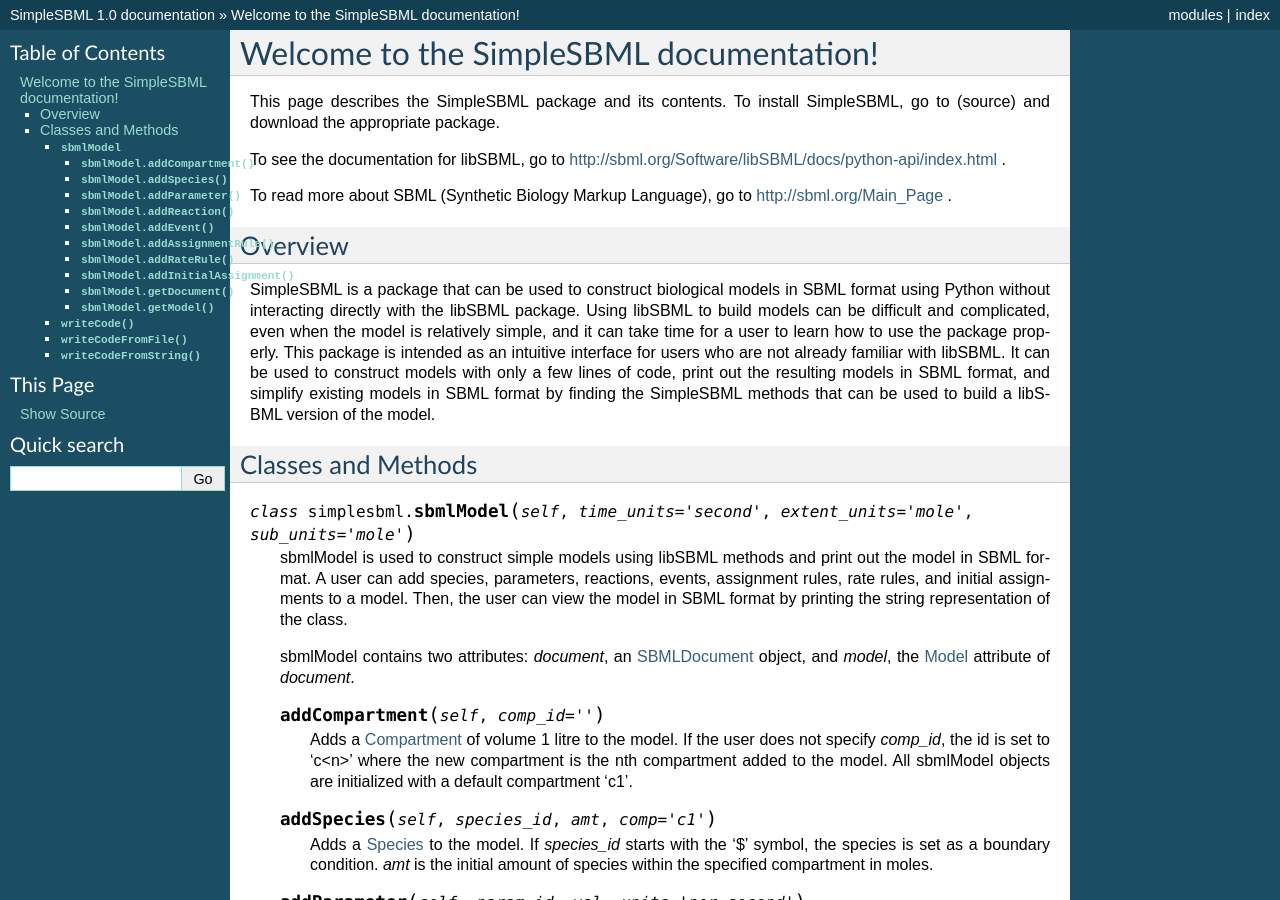
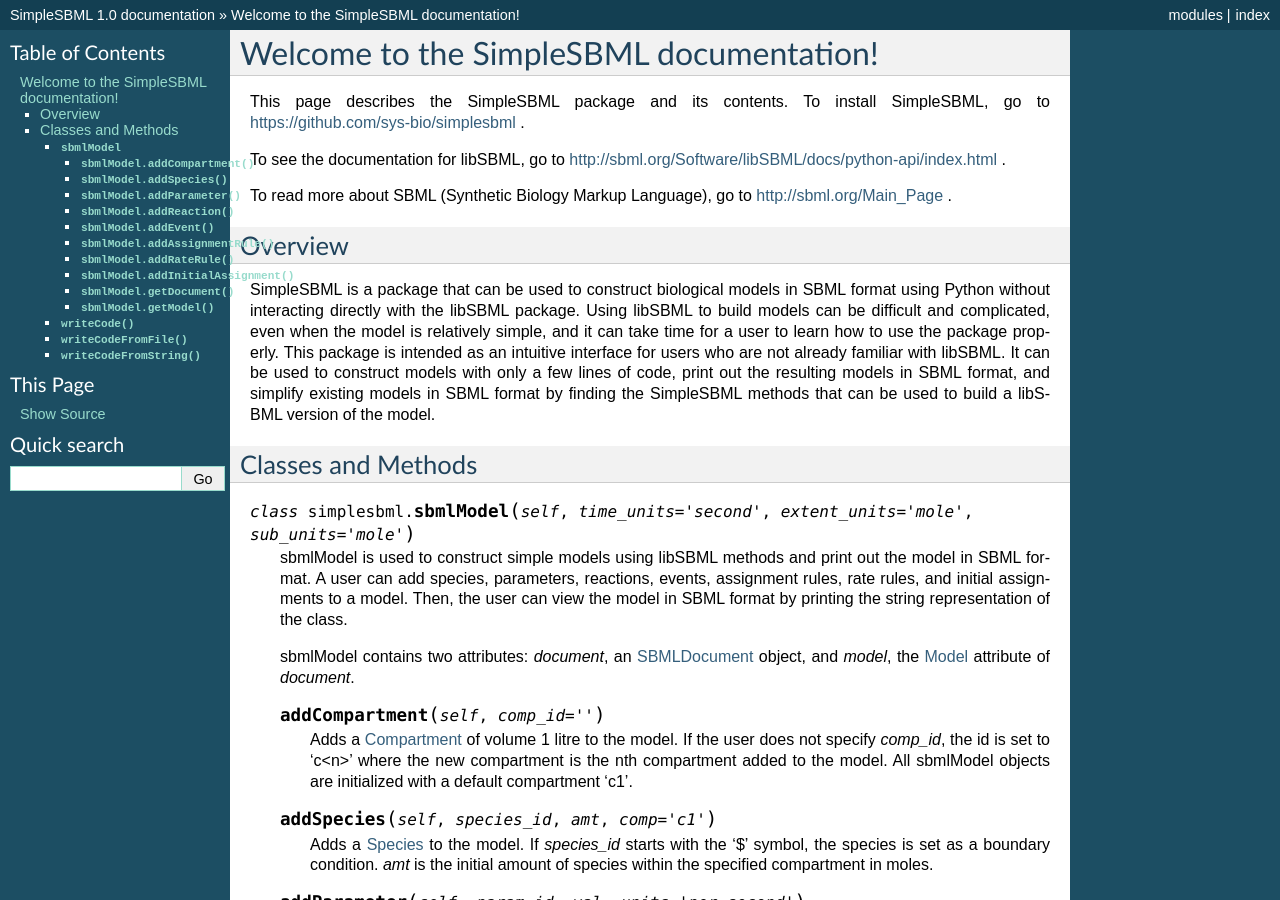
Before and after one commit to sys-bio/simplesbml, a Sphinx documentation site: the page built from source/index.rst, in a window 1280 px wide and 900 px high. Built offline with Sphinx 7.4.7, drawn with Linux system fonts in a browser that asks for light colours.

Commit message:
Edited documentation.

```diff
--- a/source/index.rst
+++ b/source/index.rst
@@ -10,7 +10,9 @@ Welcome to the SimpleSBML documentation!
 ========================================
 
 This page describes the SimpleSBML package and its contents.  To install
-SimpleSBML, go to (source) and download the appropriate package.
+SimpleSBML, go to
+https://github.com/sys-bio/simplesbml
+.
 
 To see the documentation for libSBML, go to
 http://sbml.org/Software/libSBML/docs/python-api/index.html
```
Also changed, not shown: 6 other files.
